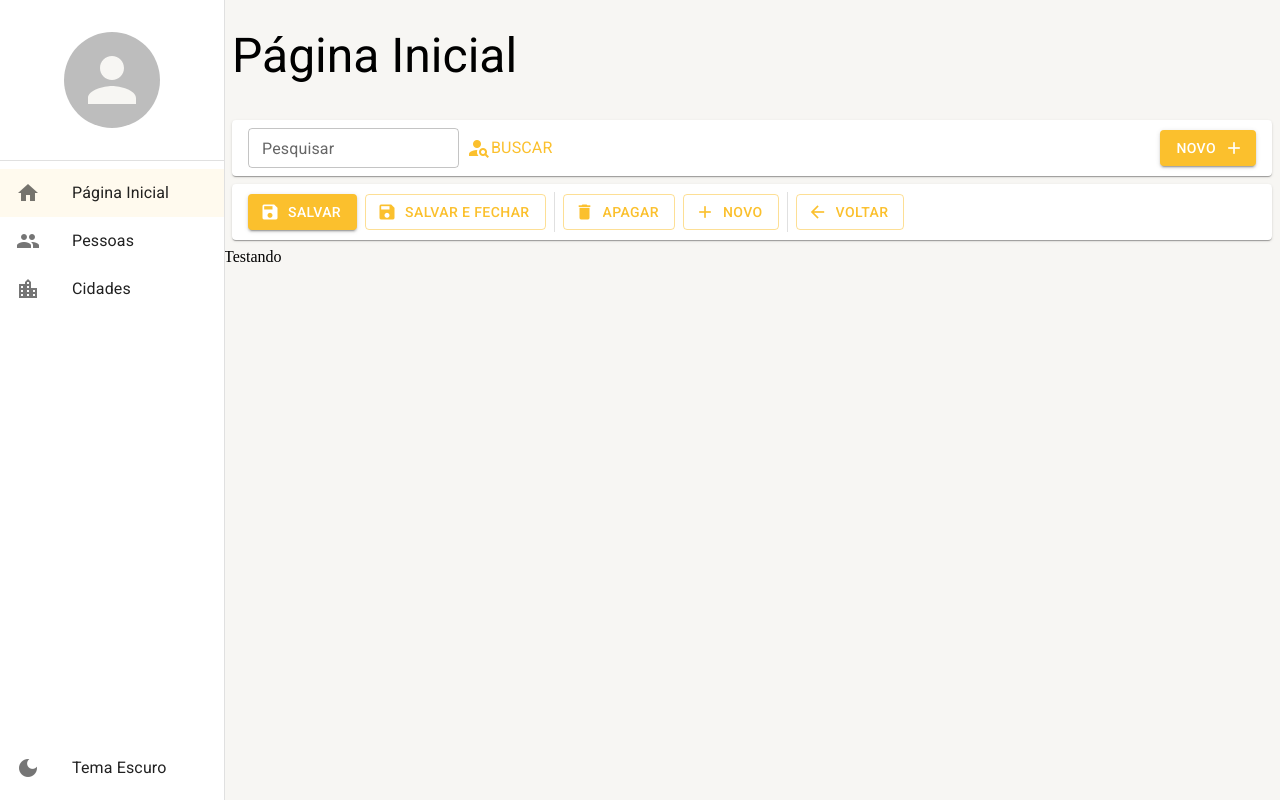
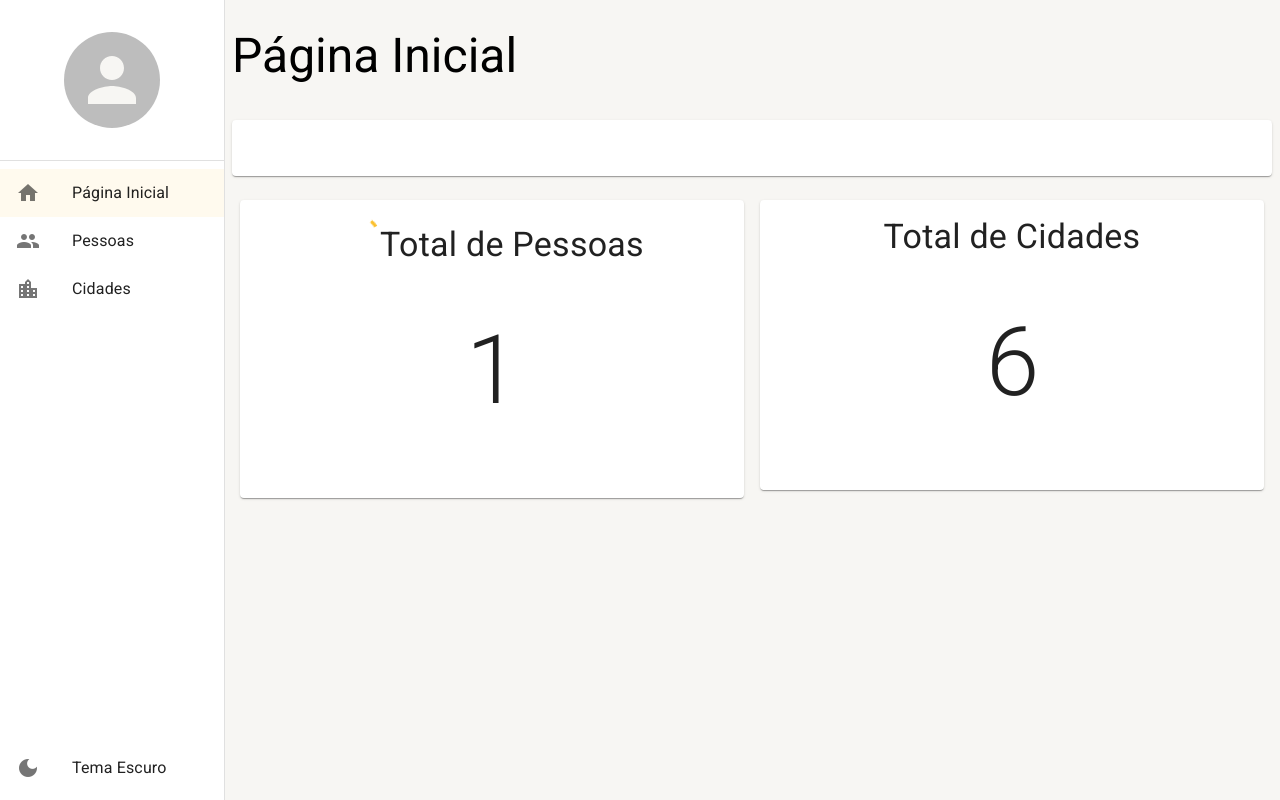
Before and after one commit to estaeldev/react-materialui-typescript, a React (Create React App) app: page /pagina-inicial in a window 1280 px wide. Built offline with nearby package versions, Linux system fonts and the light colour scheme; data requests are answered from the project's data file.

Commit message:
feat: adicionando recursos na pagina de dashboard

```diff
--- a/src/pages/dashboard/Dashboard.tsx
+++ b/src/pages/dashboard/Dashboard.tsx
@@ -1,81 +1,96 @@
-import { Theme, useMediaQuery } from "@mui/material"
-import { FC, useCallback } from "react"
-import { FerramentasDaListagem, FerramentasDeDetalhe } from "../../shared/components"
-import { FerramentasDaListagemButton, FerramentasDaListagemTextField } from "../../shared/components/ferramentas-da-listagem/components"
-import { FerramentasDeDetalheButton } from "../../shared/components/ferramentas-de-detalhe/components"
+import { Box, Card, CardContent, CircularProgress, Grid, Typography } from "@mui/material"
+import { FC, useEffect, useState } from "react"
+import { FerramentasDaListagem } from "../../shared/components"
 import { LayoutBase } from "../../shared/layouts"
+import { CidadesService, PessoasService } from "../../shared/services"
 
 export const Dashboard: FC = () => {
 
-    const mdDown = useMediaQuery((theme: Theme) => theme.breakpoints.down("md"))
-    const smDown = useMediaQuery((theme: Theme) => theme.breakpoints.down("sm"))
+    const [isLoadingCidades, setIsLoadingCidades] = useState(false)
+    const [isLoadingPessoas, setIsLoadingPessoas] = useState(false)
+    const [totalCidades, setTotalCidades] = useState(0)
+    const [totalPessoas, setTotalPessoas] = useState(0)
 
-    const handleClickSalvar = useCallback(() => {
+    useEffect(() => {
+        setIsLoadingCidades(true)
+        CidadesService.getAll(1).then(result => {
+            setIsLoadingCidades(false)
+
+            if(result instanceof Error) {
+                alert(result.message)
+                return
+            }
+
+            setTotalCidades(result.totalCount)
+
+        })
+
+        setIsLoadingPessoas(true)
+        PessoasService.getAll(1).then(result => {
+            setIsLoadingPessoas(false)
+            if(result instanceof Error) {
+                alert(result.message)
+                return
+            }
+
+            setTotalPessoas(result.totalCount)
+        })
+
 
     }, [])
-
-    const handleClickSalvarEVoltar = useCallback(() => {
-
-    }, [])
-
-    const handleClickApagar = useCallback(() => {
-
-    }, [])
-
-    const handleClickNovo = useCallback(() => {
-
-    }, [])
-
-    const handleClickVoltar = useCallback(() => {
-
-    }, [])
-
 
     return (
         <LayoutBase titulo="Página Inicial">
 
-            <FerramentasDaListagem>
-                <FerramentasDaListagemTextField />
-                <FerramentasDaListagemButton />
-            </FerramentasDaListagem>
+            <FerramentasDaListagem />
 
-            <FerramentasDeDetalhe >
+            <Box width="100%" display="flex">
+                <Grid container direction="column" margin={2}>
 
-                <FerramentasDeDetalheButton
-                    label="SALVAR"
-                    iconName="save"
-                    variant="contained"
-                    handleClick={handleClickSalvar}
-                />
-                <FerramentasDeDetalheButton
-                    label="SALVAR E FECHAR"
-                    iconName="save"
-                    handleClick={handleClickSalvarEVoltar}
-                    isEsconder={mdDown}
-                />
-                <FerramentasDeDetalheButton
-                    label="APAGAR"
-                    iconName="delete"
-                    handleClick={handleClickApagar}
-                    startDivider
-                />
-                <FerramentasDeDetalheButton
-                    label="NOVO"
-                    iconName="add"
-                    handleClick={handleClickNovo}
-                    isEsconder={smDown}
-                />
+                    <Grid container item direction="row" spacing={2}>
+                        <Grid item xs={12} md={6} xl={4}>
+                            <Card >
+                                <CardContent>
+                                    {isLoadingPessoas ? (
+                                        <Typography variant="h4" align="center">
+                                            <CircularProgress />
+                                            Carregando...
+                                        </Typography>
+                                        ) : (
+                                        <>
+                                            <Typography variant="h4" align="center">
+                                                <CircularProgress />
+                                                Total de Pessoas
+                                            </Typography>
+                                            <Box padding={6} display="flex" justifyContent="center" alignItems="center">
+                                                <Typography variant="h1">{totalPessoas}</Typography>
+                                            </Box>
+                                        </>
+                                    )}
+                                </CardContent>
+                            </Card>
+                        </Grid>
+                        <Grid item xs={12} md={6} xl={4}>
+                            <Card>
+                                <CardContent>
+                                    {isLoadingCidades ? (
+                                        <Typography variant="h4" align="center">Carregando...</Typography>
+                                        ) : (
+                                        <>
+                                            <Typography variant="h4" align="center">Total de Cidades</Typography>
+                                            <Box padding={6} display="flex" justifyContent="center" alignItems="center">
+                                                <Typography variant="h1">{totalCidades}</Typography>
+                                            </Box>
+                                        </>
+                                    )}
+                                </CardContent>
+                            </Card>
+                        </Grid>
+                    </Grid>
 
-                <FerramentasDeDetalheButton
-                    label="VOLTAR"
-                    iconName="arrow_back"
-                    handleClick={handleClickVoltar}
-                    startDivider
-                />
+                </Grid>
+            </Box>
 
-            </FerramentasDeDetalhe>
-
-            Testando
         </LayoutBase>
     )
 
```
